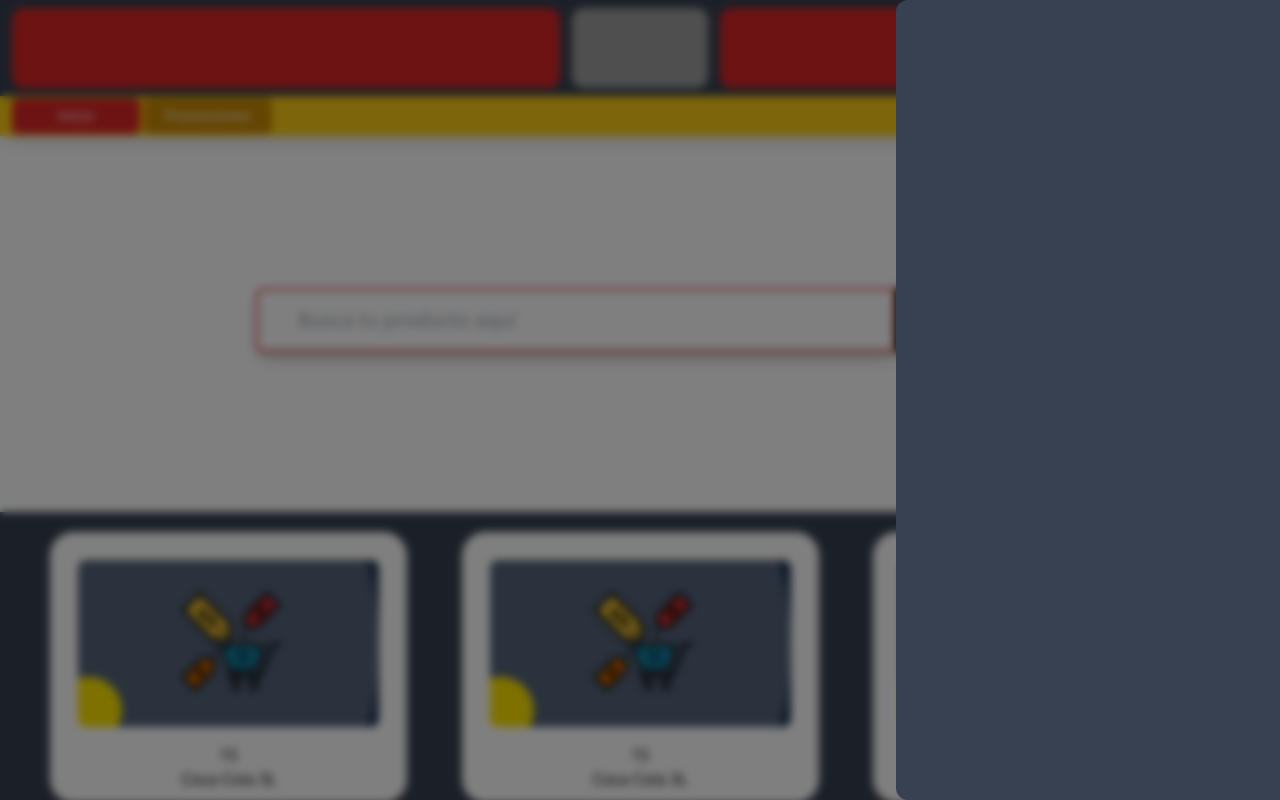
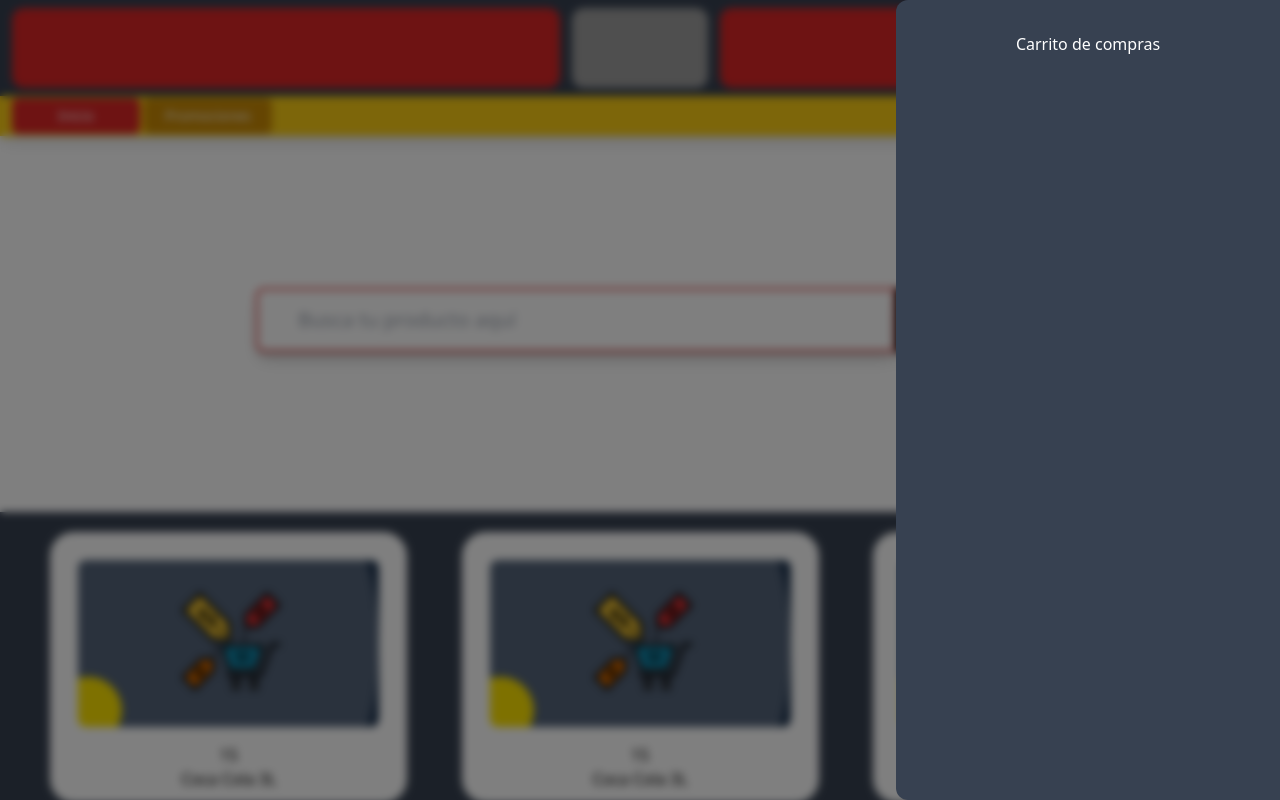
Before and after one commit to RaphaChi08/pagina_oxxo, a React (Create React App) app in the folder oxxo_page/: page / in a window 1280 px wide. Both pictures are taken after a click on the button 1144 px from the left and 48 px from the top of the page. Shown: the top 800 px of the page. Built offline with nearby package versions, Linux system fonts and the light colour scheme; grey boxes are pictures that could not be loaded.

Commit message:
Terminado

```diff
--- a/oxxo_page/src/App.js
+++ b/oxxo_page/src/App.js
@@ -18,10 +18,10 @@ function classNames(...classes) {
 
 export default function App() {
   const [open, setOpen] = useState(false);
-
+  let totalVenta = 0;
   const [localDatos, setLocalDatos] = useState([]);
 
-  function recargarDatos(){
+  function recargarDatos() {
     const datosGuardados = [];
     for (let i = 0; i < localStorage.length; i++) {
       const clave = localStorage.key(i);
@@ -89,19 +89,20 @@ export default function App() {
         <>
           <div className='absolute w-full h-full z-50 flex items-end bg-black/50 backdrop-blur-sm top-0 right-0 translate-x-0' onClick={() => setOpen(false)}>
             <div className='text-black bg-gray-700 flex-col absolute right-0 top-0 h-screen p-8 gap-8 z-50 w-96 flex rounded-s-xl items-center'>
-
+              <h1 className='text-white'>Carrito de compras</h1>
               {localDatos.map((itemLocal) => {
                 const itemEncontrado = datos.find((itemDato) => itemDato.clave === itemLocal.clave);
 
                 if (itemEncontrado && itemLocal.valor > 0) {
                   let precio = itemEncontrado.precio * itemLocal.valor;
-                  return <>
+                  totalVenta = totalVenta + precio;
+                  return (
                     <div className='w-full h-12 bg-yellow-600 py-2 px-3 rounded-lg items-center justify-center flex text-white'>
                       <h2>
-                        {itemEncontrado.descripcion} x{itemLocal.valor}:  {precio}
+                        {itemEncontrado.descripcion} x {itemLocal.valor} : {precio}
                       </h2>
                     </div>
-                  </>;
+                  );
                 }
               })}
             </div>
```
Lines whose indentation alone changed are shown as unchanged.
